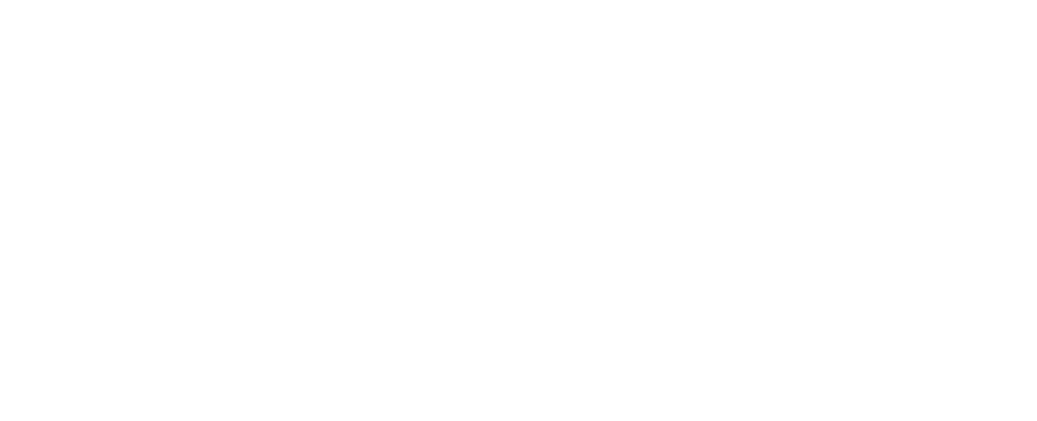
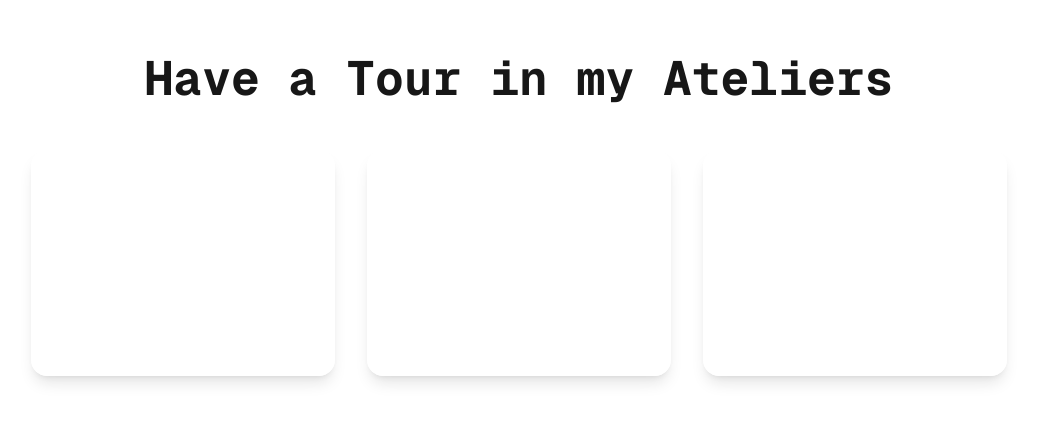
Before and after one commit to arBishal/Portalis, a Next.js app: page / in a window 1280 px wide. Shown: the part 985-1406 px from the top of the page, without its empty margins (121-1158 px from the left). Before the commit the page ends 800 px from the top, so only its background shows below. Built offline with nearby package versions, Linux system fonts and the light colour scheme.

Commit message:
feat: add atelier section

```diff
--- a/app/layout.jsx
+++ b/app/layout.jsx
@@ -27,7 +27,7 @@
         className={`antialiased relative`}
       >
         <Navbar />
-        <main className="flex items-center justify-center min-h-screen font-mono">
+        <main className="flex flex-col items-center justify-center min-h-screen font-mono">
           {children}
         </main>
       </body>
--- a/app/page.jsx
+++ b/app/page.jsx
@@ -1,9 +1,11 @@
 import Hero from "@/components/landing-page/hero";
+import Atelier from "@/components/landing-page/atelier";
 
 export default function Home() {
   return (
     <>
       <Hero/>
+      <Atelier />
     </>
   );
 }
--- /dev/null
+++ b/components/landing-page/atelier.jsx
@@ -0,0 +1,46 @@
+"use client";
+
+import Link from "next/link";
+
+export default function Atelier() {
+  const roles = [
+    {
+      title: "Software Engineer",
+      description:
+        "Explore my work in frontend development, architecture, and code craftsmanship.",
+      href: "/softwareengineer",
+    },
+    {
+      title: "Creative Writer",
+      description:
+        "Dive into stories, poems, and thoughtful musings from my creative desk.",
+      href: "/author",
+    },
+    {
+      title: "Graphic Designer",
+      description:
+        "Browse through visuals, branding, and experiments in digital design.",
+      href: "/designer",
+    },
+  ];
+
+  return (
+    <section id="atelier" className="max-w-5xl mx-auto flex flex-col items-center justify-center p-6 h-screen">
+      <h2 className="text-5xl font-bold text-center mb-12">
+        Have a Tour in my Ateliers
+      </h2>
+      <div className="grid gap-8 sm:grid-cols-1 md:grid-cols-3 text-center">
+        {roles.map((role) => (
+          <Link
+            key={role.title}
+            href={role.href}
+            className={`hover:bg-gradient-to-b from-teal-500 to-teal-700 p-6 rounded-2xl shadow-lg border text-white transition-transform hover:scale-105 duration-300`}
+          >
+            <h3 className="text-3xl font-bold mb-2">{role.title}</h3>
+            <p className="text-base">{role.description}</p>
+          </Link>
+        ))}
+      </div>
+    </section>
+  );
+}
--- a/components/landing-page/hero.jsx
+++ b/components/landing-page/hero.jsx
@@ -2,7 +2,7 @@
 
 export default function Hero() {
   return (
-    <div className="max-w-5xl p-6 gap-2 flex flex-col items-center justify-center text-6xl font-extrabold">
+    <section id="hero" className="max-w-5xl h-screen p-6 gap-2 flex flex-col items-center justify-center text-6xl font-extrabold">
       <h2>Ahoy! I'm Bishal.</h2>
       <h2>
         A{" "}
@@ -16,6 +16,6 @@
           />
         </span>
       </h2>
-    </div>
+    </section>
   );
 }
```
